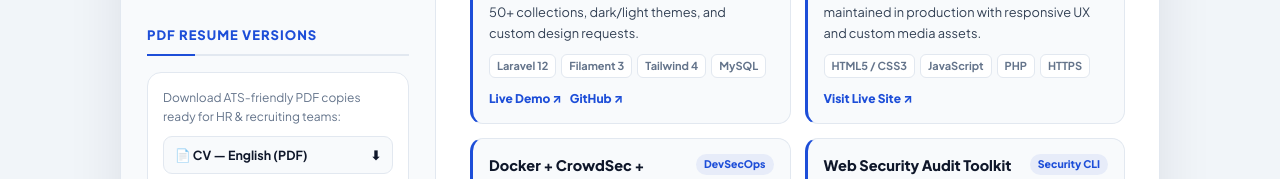
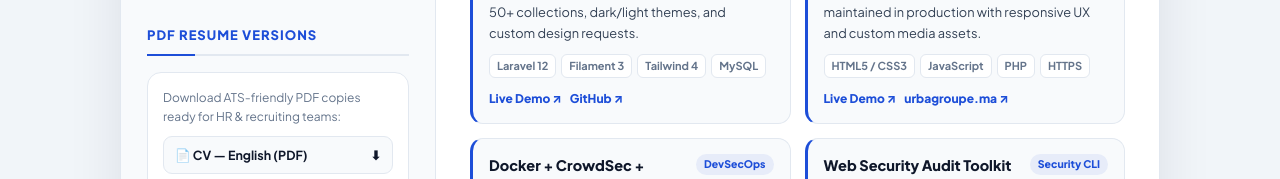
Before and after one commit to issamxx/cv, a plain HTML site: page index.html in a window 1280 px wide. Shown: the part 1636-1815 px from the top of the page. Drawn offline with Linux system fonts and the light colour scheme.

Commit message:
Deploy Issam Derai Interactive Executive CV (EN / FR / AR)

```diff
--- a/index.html
+++ b/index.html
@@ -752,7 +752,8 @@
         },
         stack: ["HTML5 / CSS3", "JavaScript", "PHP", "HTTPS"],
         links: [
-          { label: "Visit Live Site ↗", url: "https://urbagroupe.ma" }
+          { label: "Live Demo ↗", url: "https://issamxx.github.io/demos/urbagroupe/index.html" },
+          { label: "urbagroupe.ma ↗", url: "https://urbagroupe.ma" }
         ]
       },
       {
```
Also changed, not shown: 1 other file.
